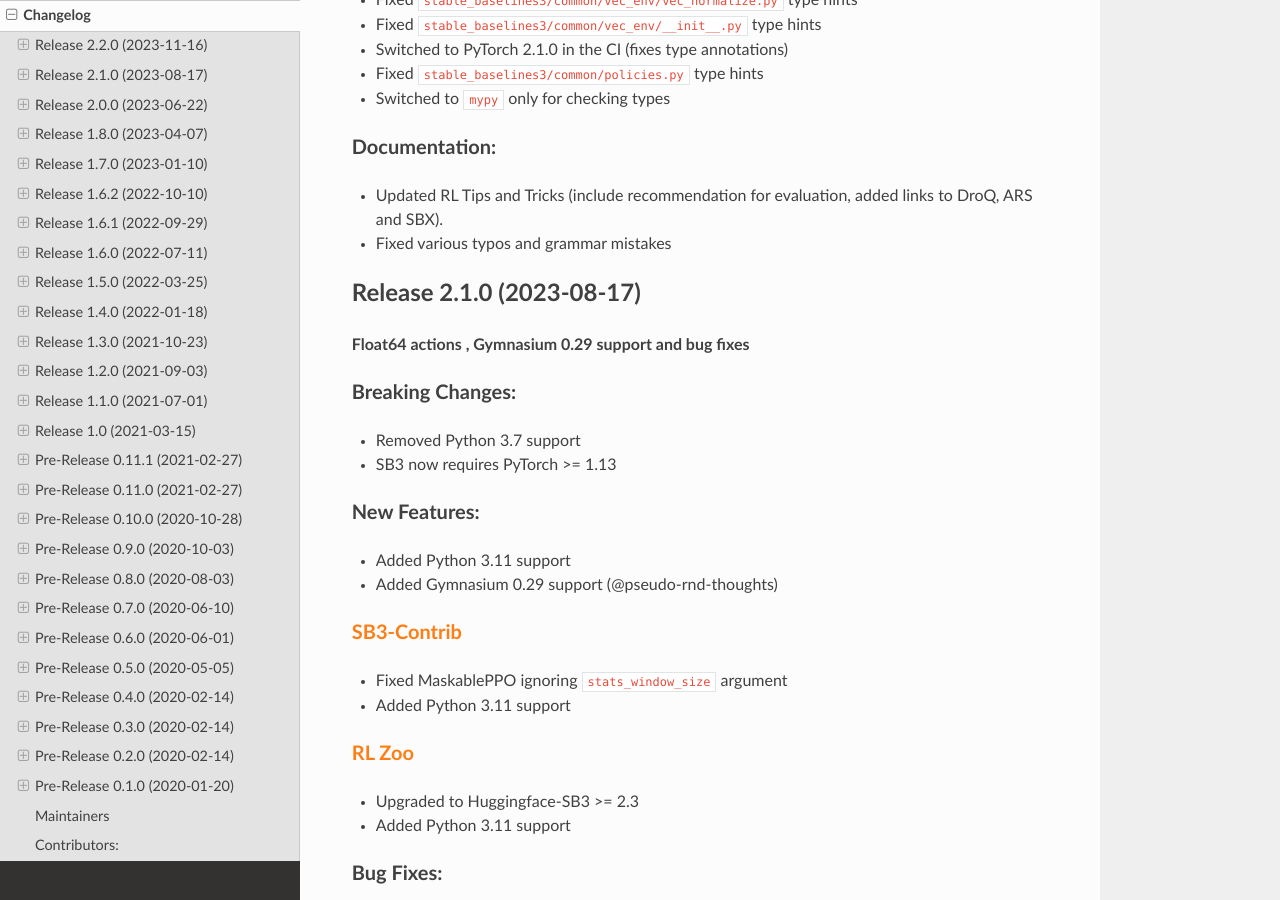
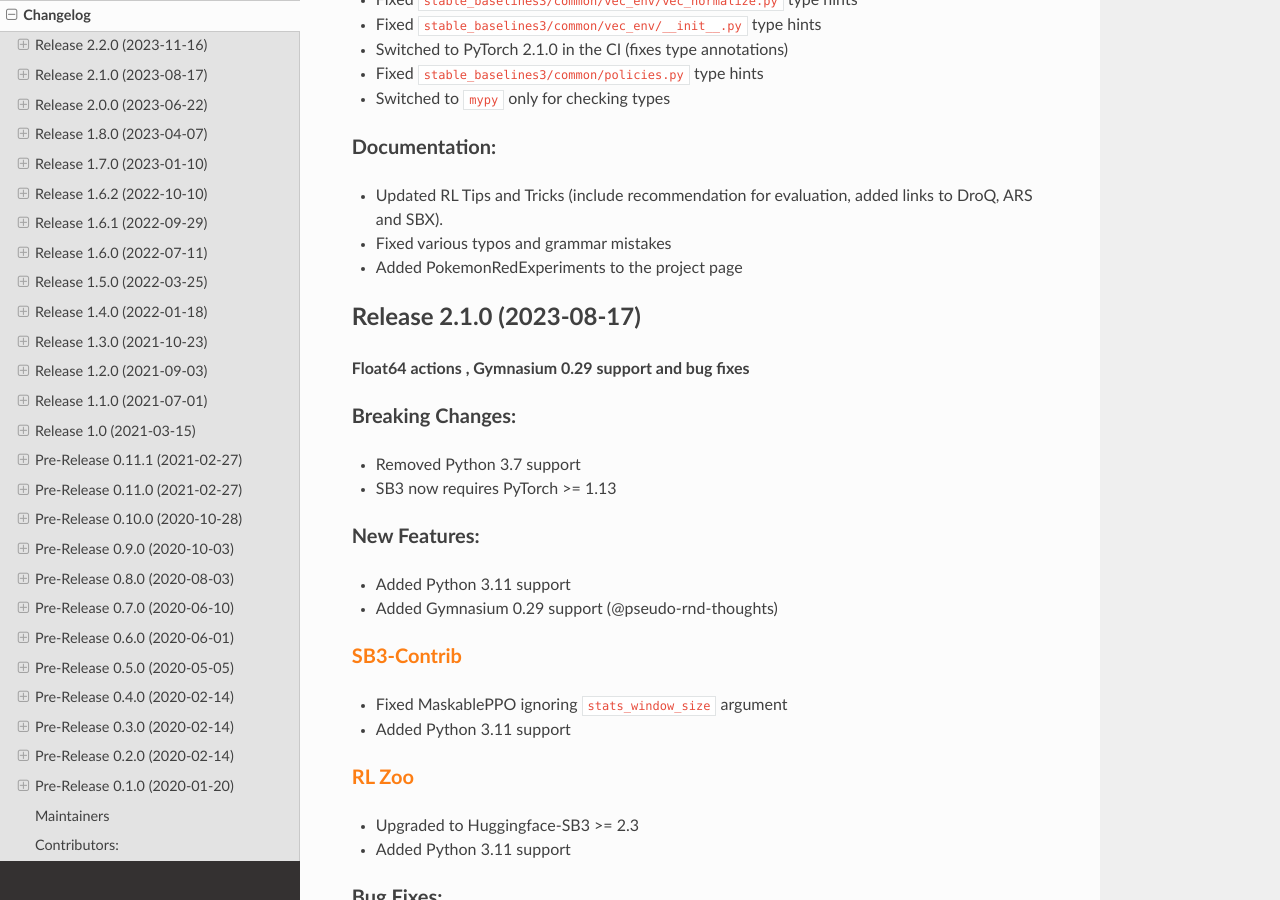
Before and after one commit to DLR-RM/stable-baselines3, a Sphinx documentation site: the page built from docs/misc/changelog.rst, in a window 1280 px wide and 900 px high, scrolled down 1976 px. Built offline with Sphinx 7.4.7 and the Read the Docs theme 2.0.0, drawn with Linux system fonts in a browser that asks for light colours.

Commit message:
update changelog

```diff
--- a/docs/misc/changelog.rst
+++ b/docs/misc/changelog.rst
@@ -81,6 +81,7 @@
 ^^^^^^^^^^^^^^
 - Updated RL Tips and Tricks (include recommendation for evaluation, added links to DroQ, ARS and SBX).
 - Fixed various typos and grammar mistakes
+- Added PokemonRedExperiments to the project page
 
 Release 2.1.0 (2023-08-17)
 --------------------------
```
